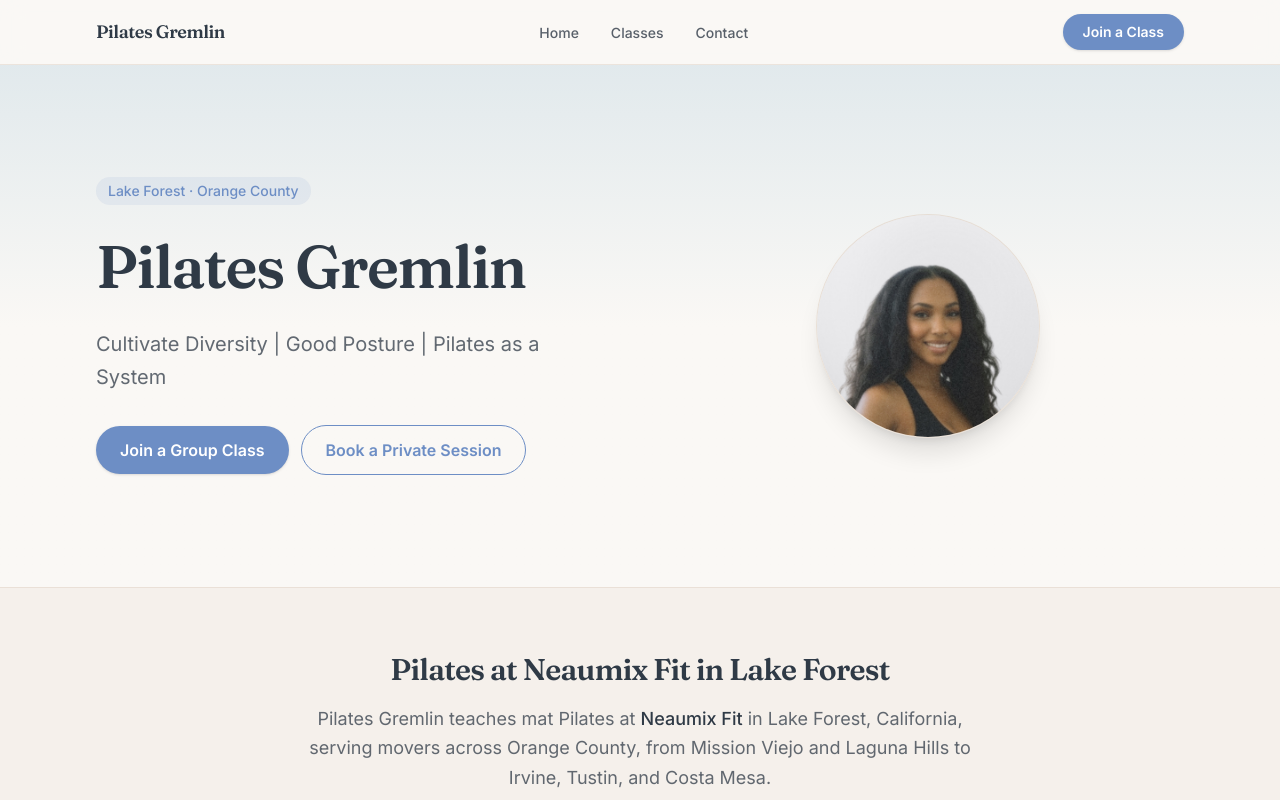
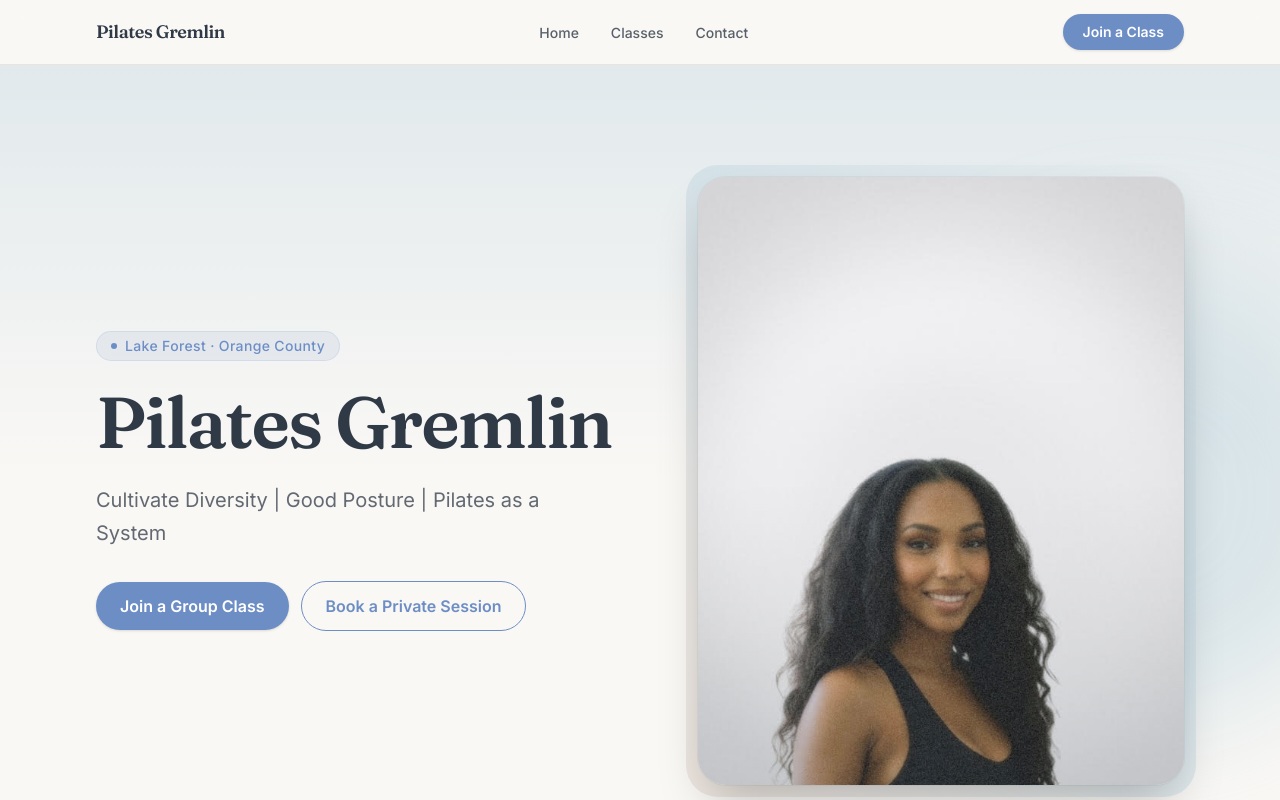
Before and after one commit to theenord/pilates-gremlin, a Next.js app: page / in a window 1280 px wide. Shown: the top 800 px of the page. Built offline with nearby package versions, Linux system fonts and the light colour scheme.

Commit message:
Add editorial hero portrait and Vercel Analytics
Replace the circular profile photo with a full portrait in the header
for a more high-end look, and wire up @vercel/analytics.

Co-Authored-By: Claude Opus 4.8 <noreply@anthropic.com>

```diff
--- a/app/components/Hero.tsx
+++ b/app/components/Hero.tsx
@@ -13,15 +13,22 @@ export default function Hero() {
         className="pointer-events-none absolute inset-0 -z-10 bg-gradient-to-b from-secondary/30 via-background to-background"
       />
 
-      <div className="mx-auto grid w-full max-w-6xl items-center gap-10 px-4 py-16 sm:px-6 sm:py-24 lg:grid-cols-2 lg:gap-16 lg:px-8 lg:py-28">
+      {/* Soft decorative glow behind the portrait */}
+      <div
+        aria-hidden="true"
+        className="pointer-events-none absolute -right-24 top-1/4 -z-10 hidden h-[28rem] w-[28rem] rounded-full bg-secondary/40 blur-3xl lg:block"
+      />
+
+      <div className="mx-auto grid w-full max-w-6xl items-center gap-10 px-4 py-16 sm:px-6 sm:py-24 lg:grid-cols-[1.05fr_0.95fr] lg:gap-16 lg:px-8 lg:py-28">
         <div className="flex flex-col items-start gap-6 text-left">
-          <span className="inline-flex items-center rounded-full bg-primary/10 px-3 py-1 text-sm font-medium text-primary">
+          <span className="inline-flex items-center gap-2 rounded-full border border-primary/15 bg-primary/10 px-3.5 py-1 text-sm font-medium tracking-wide text-primary">
+            <span aria-hidden="true" className="h-1.5 w-1.5 rounded-full bg-primary" />
             Lake Forest · Orange County
           </span>
 
           <h1
             id="hero-heading"
-            className="font-display text-4xl font-semibold leading-tight tracking-tight text-ink sm:text-5xl lg:text-6xl"
+            className="font-display text-5xl font-semibold leading-[1.05] tracking-tight text-ink sm:text-6xl lg:text-7xl"
           >
             Pilates&nbsp;Gremlin
           </h1>
@@ -46,17 +53,29 @@ export default function Hero() {
           </div>
         </div>
 
-        {/* Brand headshot */}
+        {/* Brand portrait */}
         <div className="order-first lg:order-last">
-          <div className="relative mx-auto aspect-square w-full max-w-[12rem] overflow-hidden rounded-full border border-accent/60 bg-accent/30 shadow-xl lg:max-w-[14rem]">
-            <Image
-              src="/profile.jpg"
-              alt="Pilates Gremlin, a Pilates instructor in Lake Forest, Orange County"
-              fill
-              priority
-              sizes="(max-width: 1024px) 12rem, 14rem"
-              className="object-cover"
+          <div className="group relative mx-auto w-full max-w-sm lg:max-w-none">
+            {/* Layered accent frame for an editorial, high-end feel */}
+            <div
+              aria-hidden="true"
+              className="absolute -inset-3 -z-10 rounded-[2rem] bg-gradient-to-tr from-accent/50 via-secondary/30 to-transparent"
             />
+            <div className="relative aspect-[4/5] w-full overflow-hidden rounded-[1.75rem] bg-accent/20 shadow-2xl ring-1 ring-ink/5">
+              <Image
+                src="/hero.png"
+                alt="Pilates Gremlin, a Pilates instructor in Lake Forest, Orange County"
+                fill
+                priority
+                sizes="(max-width: 1024px) 24rem, 32rem"
+                className="object-cover object-[center_25%]"
+              />
+              {/* Gentle bottom fade to ground the image */}
+              <div
+                aria-hidden="true"
+                className="pointer-events-none absolute inset-0 bg-gradient-to-t from-ink/10 via-transparent to-transparent"
+              />
+            </div>
           </div>
         </div>
       </div>
--- a/app/layout.tsx
+++ b/app/layout.tsx
@@ -1,5 +1,6 @@
 import type { Metadata, Viewport } from "next";
 import { Inter, Fraunces } from "next/font/google";
+import { Analytics } from "@vercel/analytics/next";
 import "./globals.css";
 
 const inter = Inter({
@@ -148,6 +149,7 @@ export default function RootLayout({
           type="application/ld+json"
           dangerouslySetInnerHTML={{ __html: JSON.stringify(jsonLd) }}
         />
+        <Analytics />
       </body>
     </html>
   );
--- a/package.json
+++ b/package.json
@@ -9,6 +9,7 @@
     "lint": "eslint"
   },
   "dependencies": {
+    "@vercel/analytics": "^2.0.1",
     "next": "15.5.19",
     "react": "19.2.4",
     "react-dom": "19.2.4",
```
Also changed, not shown: public/hero.png (added), 1 other file (tests, documents, lock files or other folders).
